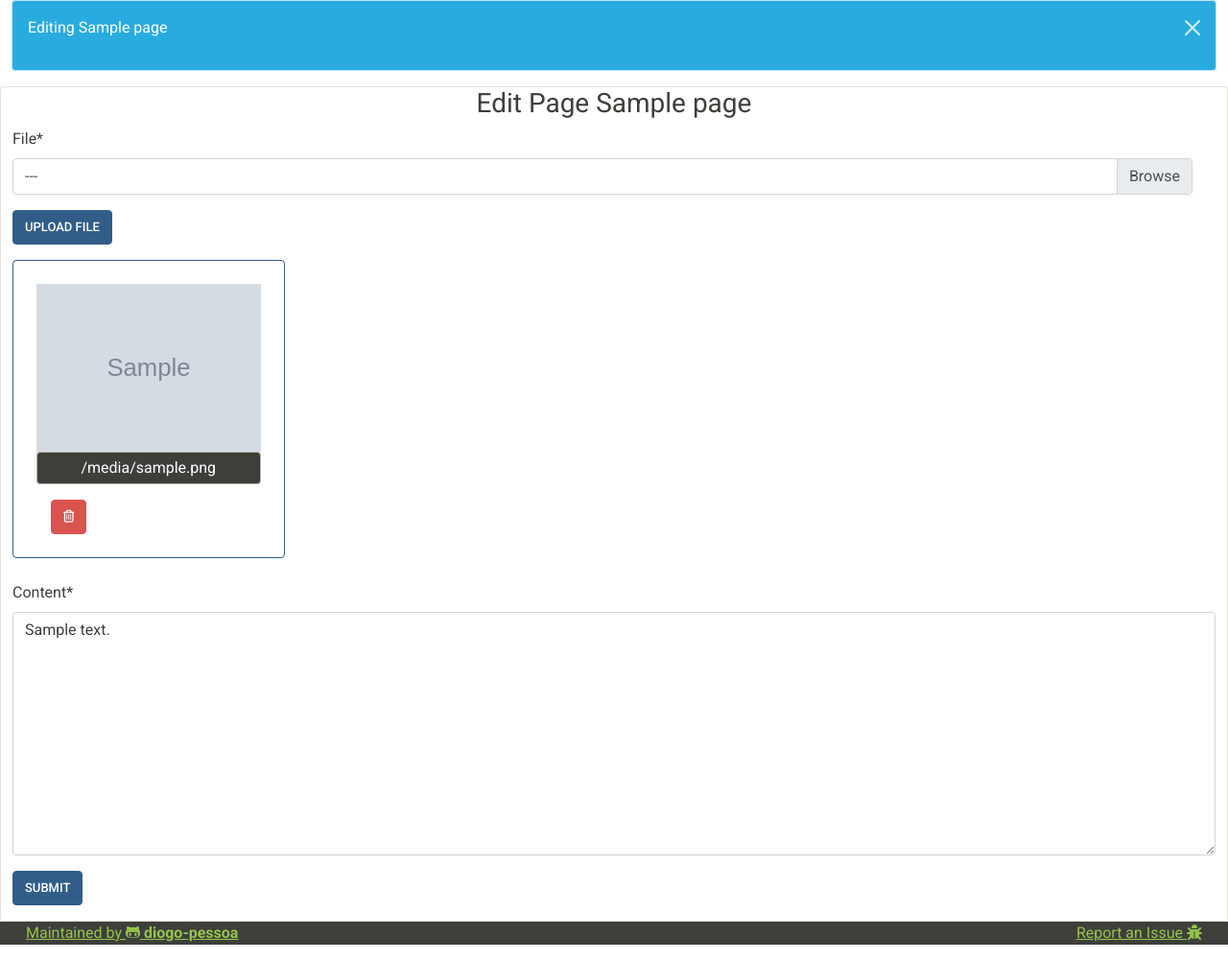
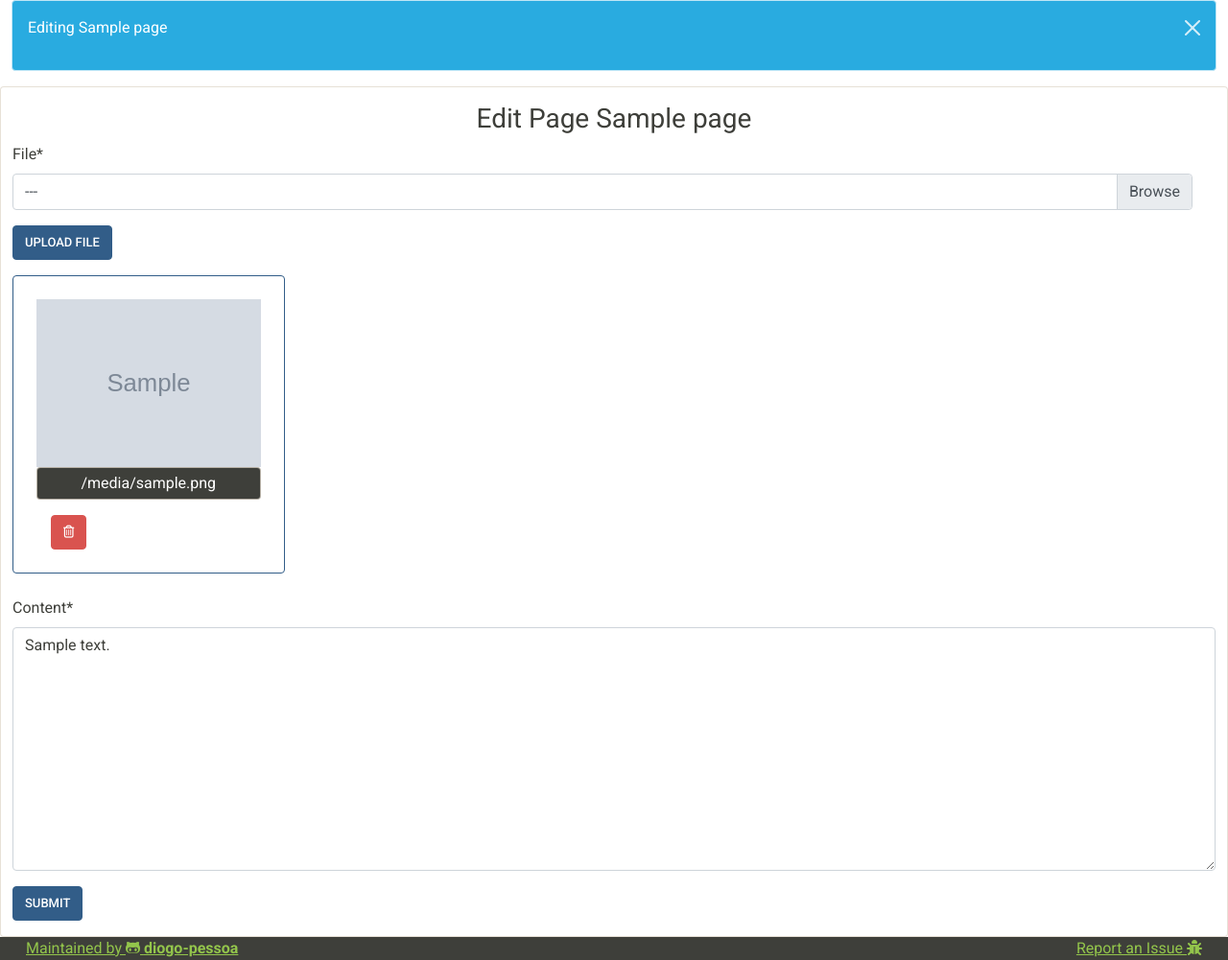
Before and after one commit to diogo-pessoa/TheLearningHub, a Django app: page /edit_page/1/ in a window 1280 px wide. Shown: the part 56-1057 px from the top of the page at 96% size. Run offline with Django 3.2, Linux system fonts and the light colour scheme; a user stored in the database is signed in; tables that the repository leaves empty hold one stand-in row (values such as "Sample post"); grey boxes marked "Sample" are stand-in pictures; parts of the project's set-up code (start-up, migrations or seed data) failed here and were passed over; some libraries are stand-ins or nearby versions.

Commit message:
Increasing the Margin on Edit pages title

```diff
--- a/home/templates/edit_page.html
+++ b/home/templates/edit_page.html
@@ -7,7 +7,7 @@
         <div class="col s12 card">
             <div class="row">
                 <div class="col s12 center-align">
-                    <h3 class="content-title-center"> Edit Page {{ page.title }}</h3>
+                    <h3 class="content-title-center mt-3"> Edit Page {{ page.title }}</h3>
                 </div>
             </div>
             <div class="row">
```
